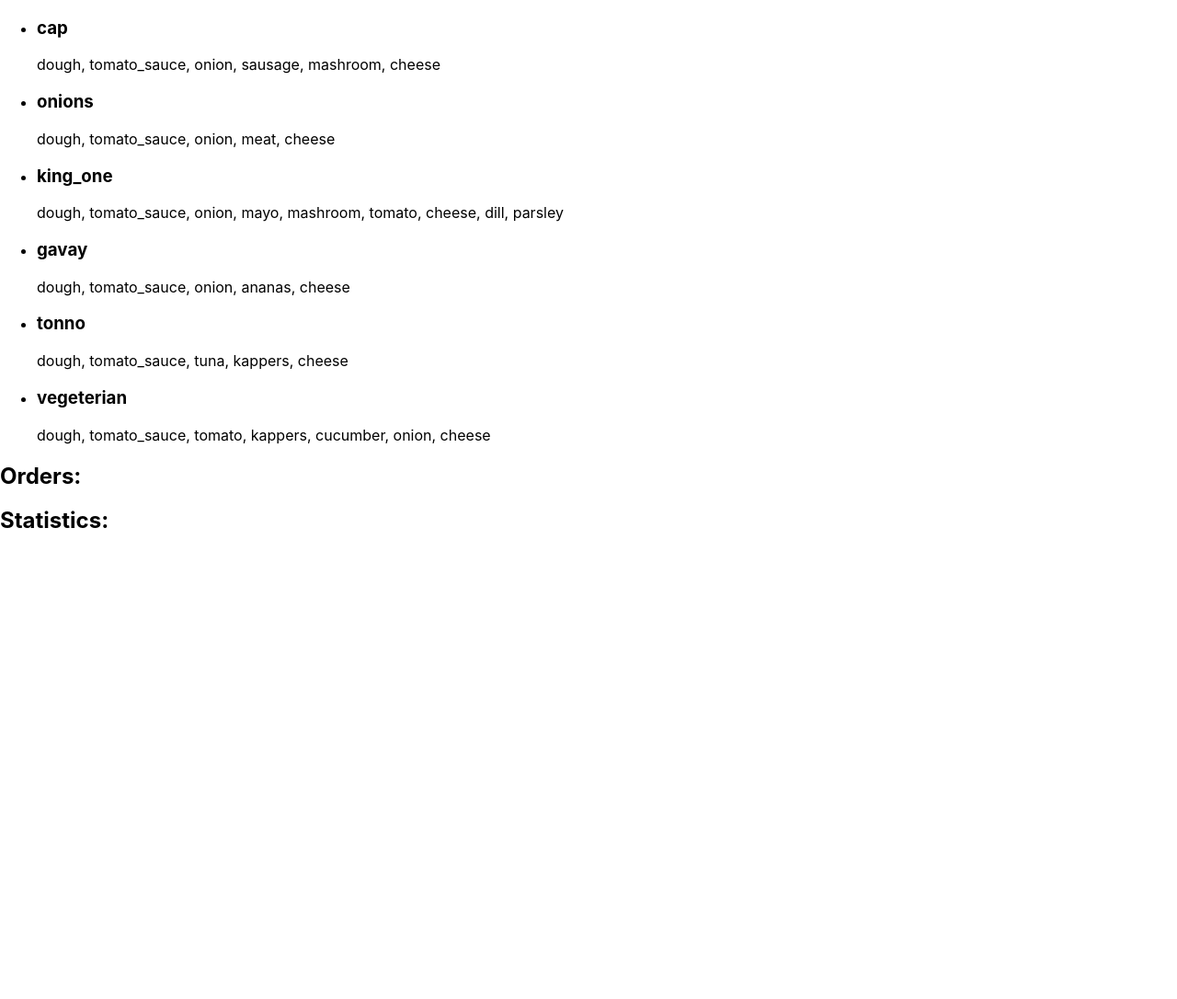
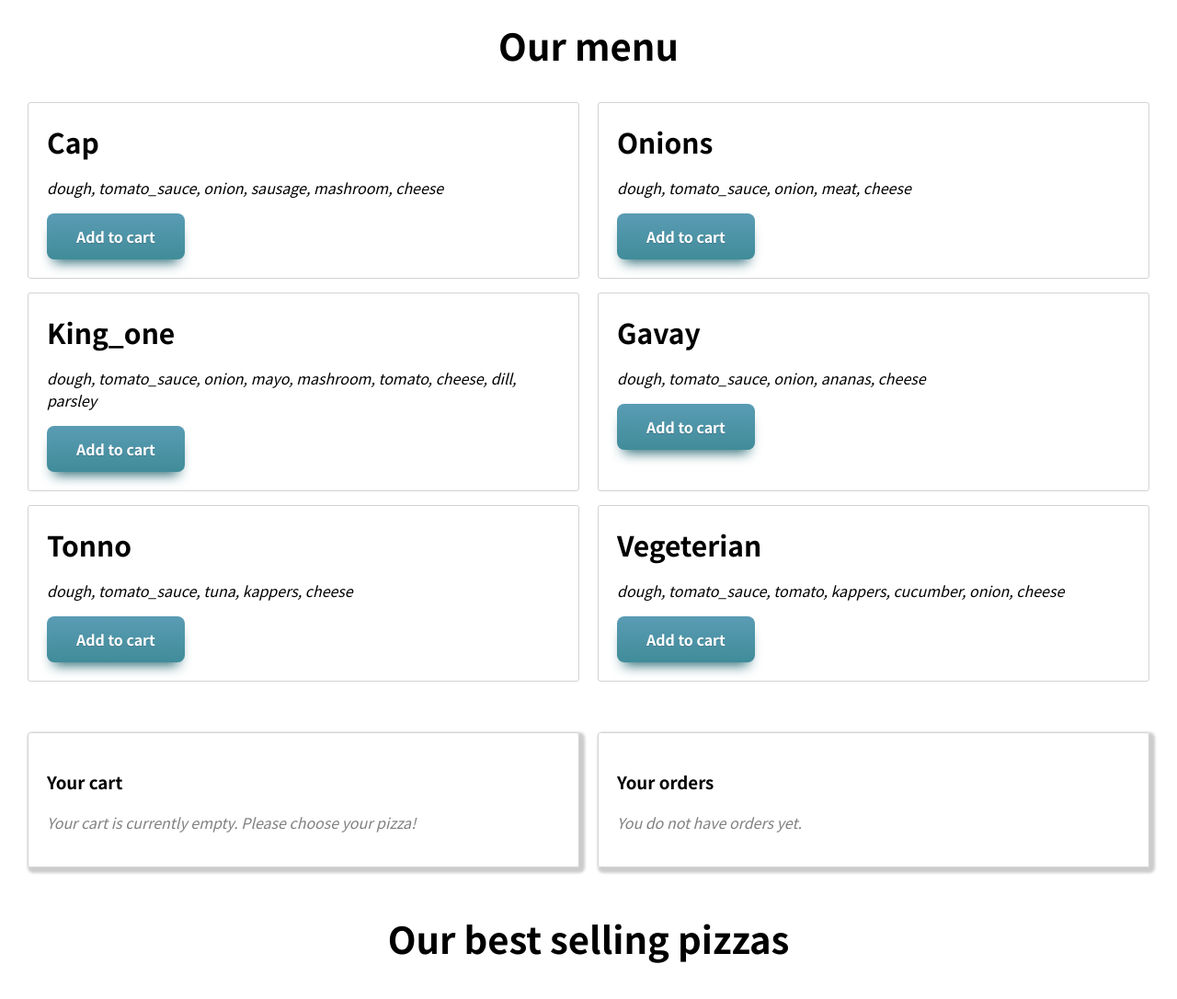
Before and after one commit to tania-voyat/pizzeria-task-2, a React app: page / in a window 1280 px wide. Shown: the whole page at 92% size. Before the commit the page ends 800 px from the top, so only its background shows below. Built offline with nearby package versions, Linux system fonts and the light colour scheme.

Commit message:
adds components and styles

```diff
--- a/package.json
+++ b/package.json
@@ -9,6 +9,7 @@
     "react": "^17.0.1",
     "react-dom": "^17.0.1",
     "react-scripts": "4.0.2",
+    "uuid": "^8.3.2",
     "web-vitals": "^1.1.0"
   },
   "scripts": {
--- a/public/index.html
+++ b/public/index.html
@@ -9,6 +9,8 @@
       name="description"
       content="Web site created using create-react-app"
     />
+    <link rel="preconnect" href="https://fonts.gstatic.com">
+<link href="https://fonts.googleapis.com/css2?family=Noto+Sans+JP:wght@300;400;700&display=swap" rel="stylesheet">
     <title>Pizzeria</title>
   </head>
   <body>
--- a/src/Data/menu.json
+++ b/src/Data/menu.json
@@ -1,7 +1,7 @@
 [
   {
     "name": "cap",
-    "ingridients": {
+    "ingredients": {
       "dough": 1,
       "tomato_sauce": 1,
       "onion": 2,
@@ -12,7 +12,7 @@
   },
   {
     "name": "onions",
-    "ingridients": {
+    "ingredients": {
       "dough": 1,
       "tomato_sauce": 1,
       "onion": 2,
@@ -22,7 +22,7 @@
   },
   {
     "name": "king_one",
-    "ingridients": {
+    "ingredients": {
       "dough": 1,
       "tomato_sauce": 1,
       "onion": 2,
@@ -36,7 +36,7 @@
   },
   {
     "name": "gavay",
-    "ingridients": {
+    "ingredients": {
       "dough": 1,
       "tomato_sauce": 1,
       "onion": 2,
@@ -46,7 +46,7 @@
   },
   {
     "name": "tonno",
-    "ingridients": {
+    "ingredients": {
       "dough": 1,
       "tomato_sauce": 1,
       "tuna": 2,
@@ -56,7 +56,7 @@
   },
   {
     "name": "vegeterian",
-    "ingridients": {
+    "ingredients": {
       "dough": 1,
       "tomato_sauce": 1,
       "tomato": 2,
--- a/src/components/App.js
+++ b/src/components/App.js
@@ -1,15 +1,11 @@
 import React from "react";
 import PizzaList from "./PizzaList/PizzaList";
 import menu from "../Data/menu.json";
-import Orders from "./Orders/Orders";
-import Statistics from "./Statistics/Statistics";
 
 export default function App() {
   return (
     <>
       <PizzaList menu={menu}></PizzaList>
-      <Orders></Orders>
-      <Statistics></Statistics>
     </>
   );
 }
--- a/src/components/Orders/Orders.js
+++ b/src/components/Orders/Orders.js
@@ -1,7 +1,24 @@
 import React from "react";
+import { v4 as uuidv4 } from "uuid";
+import styles from "./Orders.module.css";
 
-function Orders() {
-  return <h2>Orders:</h2>;
+function Orders({ order }) {
+  return (
+    <div className={styles.orders}>
+      <h3>Your orders</h3>
+      {order.length > 0 ? (
+        <ul>
+          {order.map((item) => (
+            <li className={styles.item} key={uuidv4()}>
+              {item.join(", ")}
+            </li>
+          ))}
+        </ul>
+      ) : (
+        <p className={styles.message}>You do not have orders yet.</p>
+      )}
+    </div>
+  );
 }
 
 export default Orders;
--- /dev/null
+++ b/src/components/Orders/Orders.module.css
@@ -0,0 +1,17 @@
+.orders {
+  width: 45%;
+  border: 1px solid lightgray;
+  box-shadow: 3px 3px 3px 3px rgba(0, 0, 0, 0.2);
+  border-radius: 3px;
+  padding: 20px;
+  margin-bottom: 15px;
+}
+.message {
+  color: gray;
+  font-style: italic;
+}
+.item {
+  text-transform: capitalize;
+  font-family: "Noto Sans JP", sans-serif;
+  font-size: 16px;
+}
--- a/src/components/PizzaList/PizzaList.js
+++ b/src/components/PizzaList/PizzaList.js
@@ -1,15 +1,61 @@
-import React from "react";
+import React, { useState, useEffect } from "react";
+import Orders from "../Orders/Orders";
+import Statistics from "../Statistics/Statistics";
+import styles from "./PizzaList.module.css";
 
 function PizzaList({ menu }) {
+  const [cart, setCart] = useState([]);
+  const [order, setOrder] = useState([]);
+
+  const confirmOrderHandler = () => {
+    setOrder([cart, ...order]);
+    setCart([]);
+  };
+
   return (
-    <ul>
-      {menu.map(({ name, ingridients }) => (
-        <li key={name}>
-          <h3>{name}</h3>
-          <p>{Object.keys(ingridients).join(", ")}</p>
-        </li>
-      ))}
-    </ul>
+    <>
+      <h2 className={styles.menu}>Our menu</h2>
+      <ul className={styles.pizzaList}>
+        {menu.map(({ name, ingredients }) => (
+          <li key={name} className={styles.pizzaListItem}>
+            <h3 className={styles.pizzaName}>{name}</h3>
+            <p className={styles.ingredients}>
+              {Object.keys(ingredients).join(", ")}
+            </p>
+            <button
+              type="button"
+              className={styles.button}
+              onClick={() => setCart([...cart, name])}
+            >
+              Add to cart
+            </button>
+          </li>
+        ))}
+      </ul>
+      <div className={styles.wrapper}>
+        <div className={styles.cart}>
+          <h3>Your cart</h3>
+          {cart.length > 0 ? (
+            <>
+              <p className={styles.orderedPizza}>{cart.join(", ")}</p>
+              <button
+                type="button"
+                className={styles.button}
+                onClick={confirmOrderHandler}
+              >
+                Confirm order
+              </button>
+            </>
+          ) : (
+            <p className={styles.message}>
+              Your cart is currently empty. Please choose your pizza!
+            </p>
+          )}
+        </div>
+        <Orders order={order}></Orders>
+      </div>
+      <Statistics order={order}></Statistics>
+    </>
   );
 }
 
--- /dev/null
+++ b/src/components/PizzaList/PizzaList.module.css
@@ -0,0 +1,78 @@
+.menu {
+  text-align: center;
+  font-size: 40px;
+  margin-top: 0;
+}
+.pizzaList {
+  list-style: none;
+  padding: 0;
+  margin: 0 0 40px 0;
+  display: flex;
+  flex-wrap: wrap;
+  justify-content: space-around;
+  justify-items: center;
+}
+.pizzaListItem {
+  width: 45%;
+  border: 1px solid lightgray;
+  border-radius: 3px;
+  padding: 20px;
+  margin-bottom: 15px;
+}
+.pizzaListItem:hover {
+  box-shadow: 0px 3px 5px 5px rgba(0, 0, 0, 0.2);
+}
+.pizzaName {
+  margin: 0;
+  text-transform: capitalize;
+  font-size: 30px;
+}
+.ingredients {
+  font-style: italic;
+}
+.button {
+  box-shadow: 0px 10px 14px -7px #276873;
+  background: linear-gradient(to bottom, #599bb3 5%, #408c99 100%);
+  background-color: #599bb3;
+  border: none;
+  border-radius: 8px;
+  display: inline-block;
+  cursor: pointer;
+  color: #ffffff;
+  font-family: "Noto Sans JP", sans-serif;
+  font-size: 16px;
+  font-weight: bold;
+  padding: 13px 32px;
+  text-decoration: none;
+  text-shadow: 0px 1px 0px #3d768a;
+}
+.button:hover {
+  background: linear-gradient(to bottom, #408c99 5%, #599bb3 100%);
+  background-color: #408c99;
+}
+.button:active {
+  position: relative;
+  top: 1px;
+}
+.wrapper {
+  display: flex;
+  flex-wrap: wrap;
+  justify-content: space-around;
+  justify-items: center;
+}
+.cart {
+  width: 45%;
+  border: 1px solid lightgray;
+  box-shadow: 3px 3px 3px 3px rgba(0, 0, 0, 0.2);
+  border-radius: 3px;
+  padding: 20px;
+  margin-bottom: 15px;
+}
+.orderedPizza {
+  display: block;
+  text-transform: capitalize;
+}
+.message {
+  color: gray;
+  font-style: italic;
+}
--- a/src/components/Statistics/Statistics.js
+++ b/src/components/Statistics/Statistics.js
@@ -1,7 +1,27 @@
 import React from "react";
+import styles from "./Statistics.module.css";
 
-function Statistics() {
-  return <h2>Statistics:</h2>;
+function Statistics({ order }) {
+  const popular = order.flat().reduce((acc, el) => {
+    acc[el] = (acc[el] || 0) + 1;
+    return acc;
+  }, {});
+  const popularSorted = Object.keys(popular).sort((a, b) => {
+    return popular[b] - popular[a];
+  });
+
+  return (
+    <div className={styles.statistics}>
+      <h2 className={styles.heading}>Our best selling pizzas</h2>
+      <ol>
+        {popularSorted.map((item) => (
+          <li className={styles.item} key={item}>
+            {item}
+          </li>
+        ))}
+      </ol>
+    </div>
+  );
 }
 
 export default Statistics;
--- /dev/null
+++ b/src/components/Statistics/Statistics.module.css
@@ -0,0 +1,9 @@
+.heading {
+  text-align: center;
+  font-size: 40px;
+}
+.item {
+  text-transform: capitalize;
+  font-family: "Noto Sans JP", sans-serif;
+  font-size: 24px;
+}
--- a/src/index.css
+++ b/src/index.css
@@ -1,8 +1,5 @@
 body {
   margin: 0;
-  font-family: -apple-system, BlinkMacSystemFont, 'Segoe UI', 'Roboto', 'Oxygen',
-    'Ubuntu', 'Cantarell', 'Fira Sans', 'Droid Sans', 'Helvetica Neue',
-    sans-serif;
-  -webkit-font-smoothing: antialiased;
-  -moz-osx-font-smoothing: grayscale;
+  padding: 20px;
+  font-family: "Noto Sans JP", sans-serif;
 }
```
Also changed, not shown: 1 other file.
